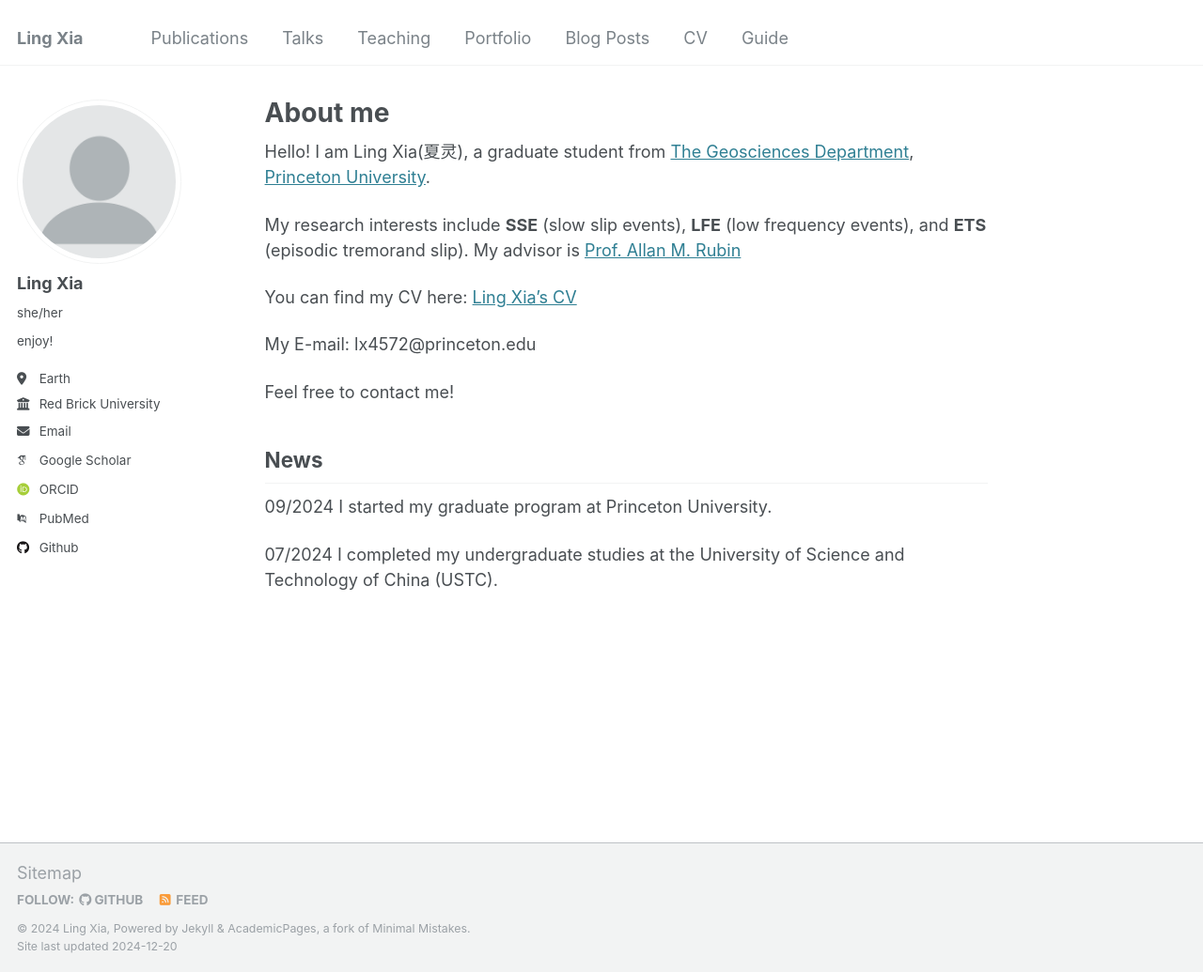
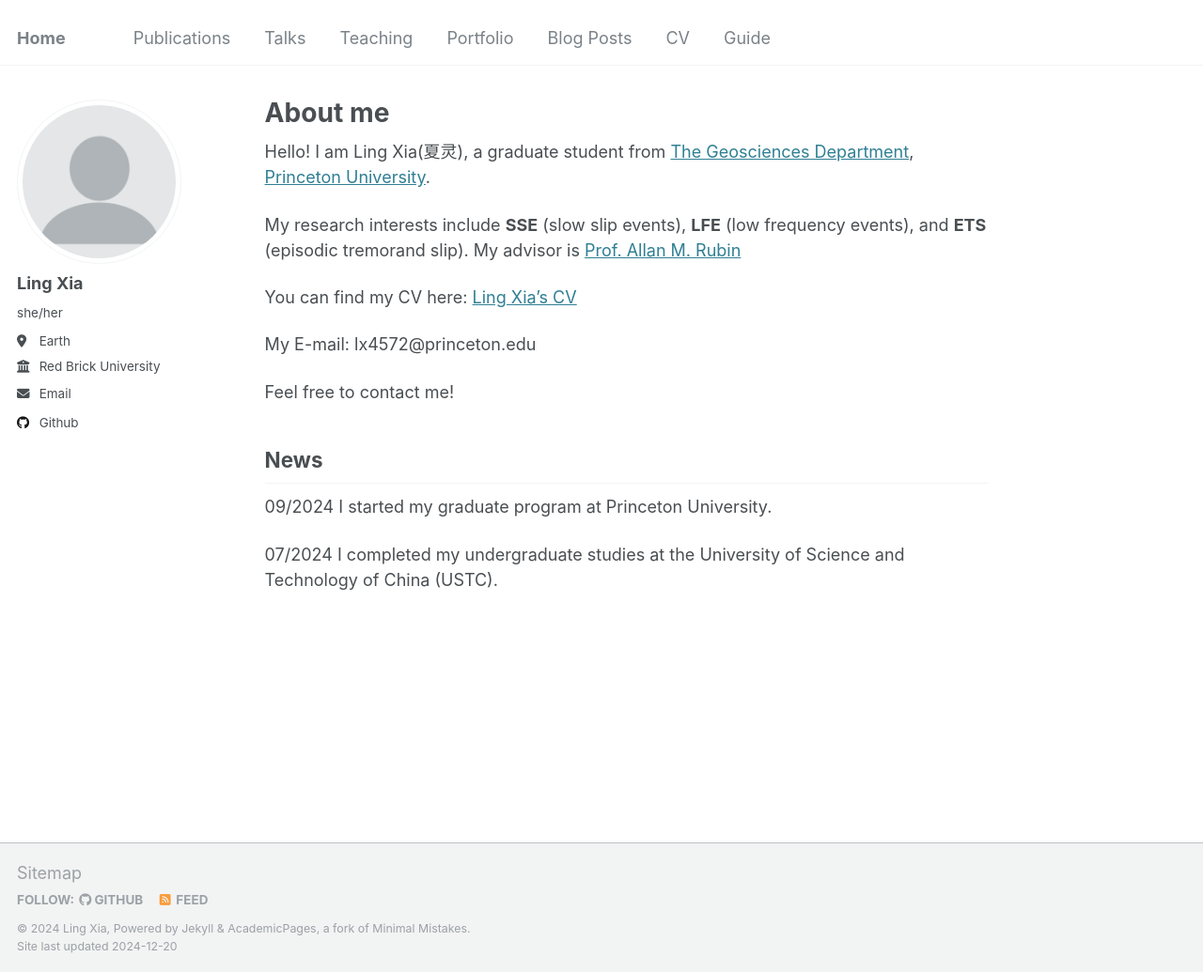
Before and after one commit to xialing2003/xialing2003.github.io, a Jekyll site: the page built from _pages/about.md, in a window 1280 px wide and 1035 px high. Shown: the whole window at 94% size. Built offline with Jekyll 4.4.1, drawn with Linux system fonts in a browser that asks for light colours; some web fonts are replaced; some of the changed lines change nothing that is shown.

Commit message:
Update _config.yml

```diff
--- a/_config.yml
+++ b/_config.yml
@@ -8,7 +8,7 @@
 
 # Basic Site Settings
 locale                   : "en-US"
-title                    : "Ling Xia"
+title                    : "Home"
 title_separator          : "-"
 name                     : &name "Ling Xia"
 description              : &description "personal description"
@@ -24,19 +24,19 @@
   avatar           : "profile.png"
   name             : "Ling Xia"
   pronouns         : "she/her"
-  bio              : "enjoy!"
+  bio              : # "enjoy!"
   location         : "Earth"
   employer         : "Red Brick University"
   uri              : # URL
-  email            : "none@example.org"
+  email            : "lx4572@princeton.edu"
 
   # Academic websites
   arxiv            : # URL - Update with the correct link to your profile
-  googlescholar    : "https://scholar.google.com/citations?user=PS_CX0AAAAAJ"
+  googlescholar    : #"https://scholar.google.com/citations?user=PS_CX0AAAAAJ"
   impactstory      : # URL
-  orcid            : "http://orcid.org/yourorcidurl"
+  orcid            : #"http://orcid.org/yourorcidurl"
   semantic         : # URL
-  pubmed           : "https://www.ncbi.nlm.nih.gov/pubmed/?term=john+snow"
+  pubmed           : #"https://www.ncbi.nlm.nih.gov/pubmed/?term=john+snow"
   researchgate     : # URL
   scopus           : # URL
 
```
